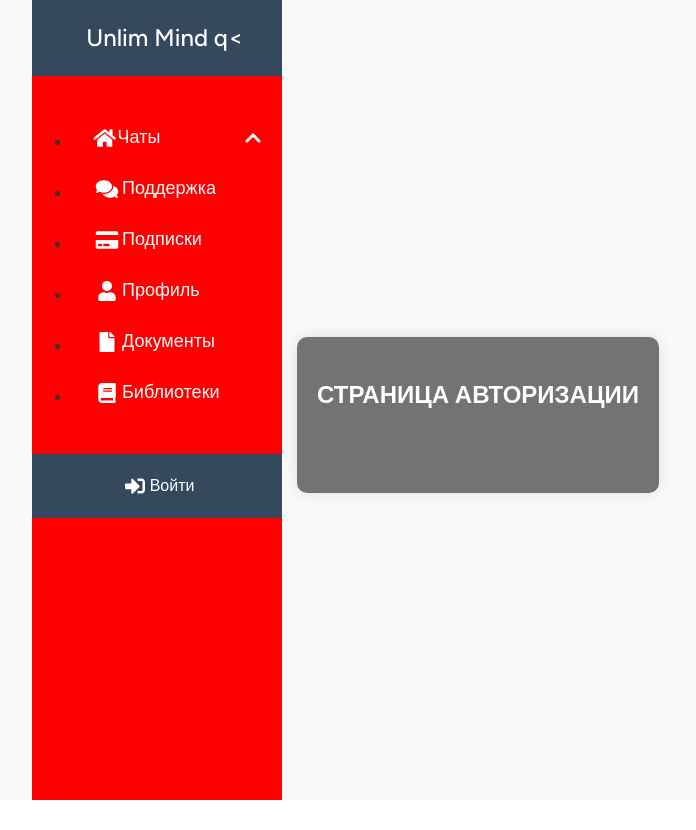
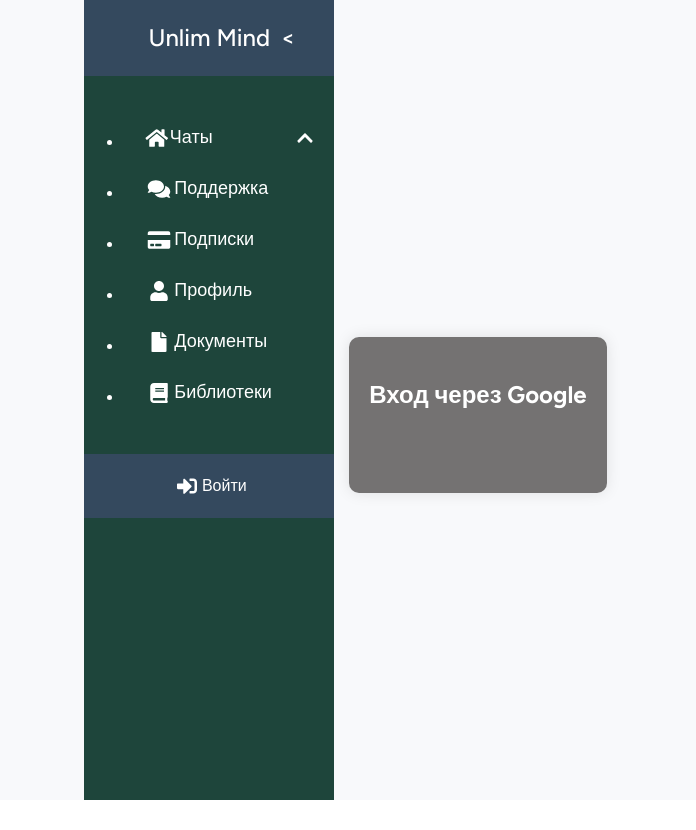
Before and after one commit to Maricvs/CRIDANSE, a React (Vite) app in the folder frontend/: page /auth in a window 1280 px wide. Shown: the whole page, without its empty margins (287-983 px from the left). Built offline with nearby package versions, Linux system fonts and the light colour scheme.

Commit message:
back to normal
Delete tested rthings in style

```diff
--- a/frontend/src/Sidebar.css
+++ b/frontend/src/Sidebar.css
@@ -5,6 +5,7 @@
   width: 250px;
   height: 100vh;
   background-color: #1e453b;
+  color: white;
   transition: width 0.3s ease, padding 0.3s ease;
 }
 
--- a/frontend/src/components/Auth.tsx
+++ b/frontend/src/components/Auth.tsx
@@ -38,8 +38,8 @@ const Auth = () => {
 
   return (
     <div className="auth-container">
-      <h2>СТРАНИЦА АВТОРИЗАЦИИ</h2>
-      <div style={{ display: 'flex', justifyContent: 'center', marginTop: '1rem' }}>
+      <h2>Вход через Google</h2>
+      <div className="auth-button">
         <GoogleLogin
           onSuccess={handleSuccess}
           onError={() => {
--- a/frontend/src/components/Sidebar.tsx
+++ b/frontend/src/components/Sidebar.tsx
@@ -30,13 +30,10 @@ const Sidebar: React.FC = () => {
   ]);
 
   return (
-    <div
-      className={`sidebar ${isCollapsed ? 'collapsed' : ''}`}
-      style={{ backgroundColor: 'red' }}
-    >
+    <div className={`sidebar ${isCollapsed ? 'collapsed' : ''}`}>
       <div className="sidebar-logo">
         <Link to="/">
-          {!isCollapsed && <span>Unlim Mind q</span>}
+          {!isCollapsed && <span>Unlim Mind</span>}
         </Link>
         <button onClick={toggleSidebar} className="sidebar-toggle">
           {isCollapsed ? '>' : '<'}
```
